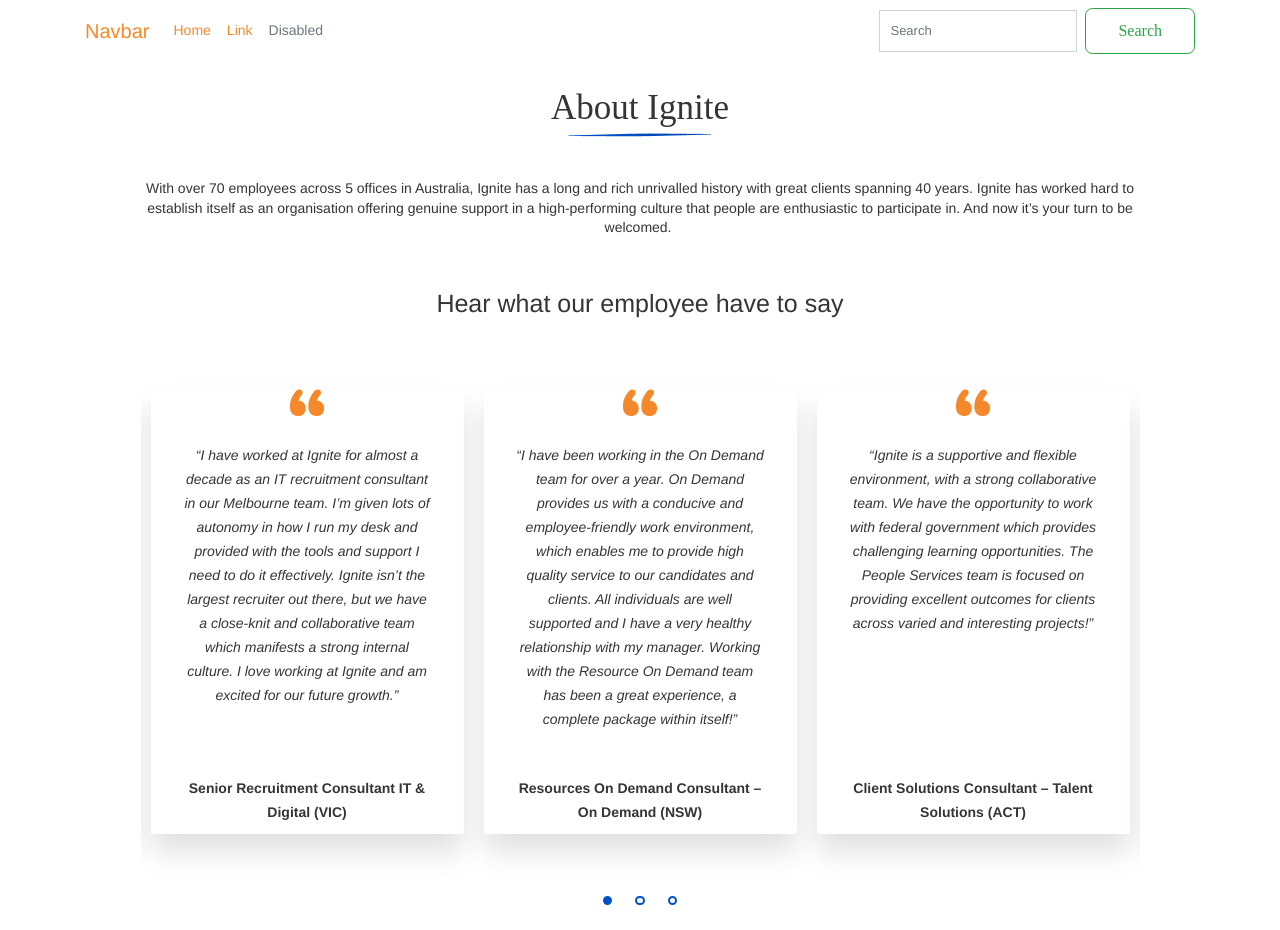
After one commit to dgadigital/Ignite, a PHP site: page /testimonial-slider.html in a window 1280 px wide. The commit adds this page. Run offline with PHP 8.4, Linux system fonts and the light colour scheme; style sheets or scripts are compiled from the project's sources; some web fonts are replaced.

```diff
--- a/src/styles/main.scss
+++ b/src/styles/main.scss
@@ -45,11 +45,13 @@
   'sections/icon-cards',
   'sections/job-cards',
   'sections/logo-carousel',
+  'sections/testimonial-slider',
   'sections/two-column-round-image',
   'sections/_two-column-text-image',
   'sections/full-width-text.scss',
   'sections/board-members.scss',
   'sections/two-colum-text-form',
+  'sections/two-column-banner',
   'sections/_faq-accordion',
   'sections/_home-about',
   'sections/_profile-carousel',
--- /dev/null
+++ b/src/styles/sections/_testimonial-slider.scss
@@ -0,0 +1,123 @@
+.testimonial-slider{
+
+    padding: 25px 0;
+
+  .testimonial-container{
+      max-width: 999px;
+      padding: 0px;
+      .section-title{
+          display: flex;
+          justify-content: center;
+          margin-bottom: 30px;
+      }
+      .section-description{
+        text-align: center;
+      }
+      .section-subtitle{
+        margin: 37px auto;
+        font-style: normal;
+        font-weight: 500;
+        font-size: 25px;
+        line-height: 57px;
+        text-align: center;
+        color: #353535;
+      }
+      .testimonial-row{
+
+        .slick-dots {
+            display: flex;
+            justify-content: center;
+            align-items: center;
+            padding: 0;
+            margin: 0;
+            margin-top: 10px;
+
+            list-style: none;
+            text-align: center;
+
+
+            li {
+              display: flex;
+              justify-content: center;
+              align-items: center;
+              margin: 0 11.5px;
+
+              button {
+                padding: 0;
+                width: 9.62px;
+                height: 9.62px;
+                border-radius: 100%;
+                border: 2px solid #0050CA;
+                text-indent: -9999px;
+                background-color: #ffffff;
+
+              }
+
+              &.slick-active button {
+                background-color: #0050CA; /* Customize the active dot color */
+
+              }
+            }
+
+        }
+
+        .slick-list.draggable{
+            margin: auto;
+            padding-bottom: 42px;
+
+          .testimonial-content{
+              padding: 10px;
+              padding-top: 20px;
+              .testimonial-card{
+                  min-height: 444.21px;
+                    @media(max-width: 768px){
+                      min-height: fit-content
+                    }
+                  padding: 32px;
+                  padding-top: 50px;
+                  padding-bottom: 10px;
+                  background: #FFFFFF;
+                  box-shadow: 0px 18px 27px rgba(0, 0, 0, 0.122132);
+                  img{
+                    margin: auto;
+                    margin-top: -50px;
+                    margin-bottom: 27px;
+                  }
+                  .testimony-wrapper{
+                    display: flex;
+                    flex-direction: column;
+                    justify-content: space-between;
+                    min-height: 381px;
+                      @media(max-width: 768px){
+                        min-height: 240px;
+                      }
+                    .testimonial-text{
+                      font-style: italic;
+                      font-weight: 400;
+                      font-size: 14px;
+                      line-height: 24px;
+                      text-align: center;
+                      color: #353535;
+                    }
+                    .reviewer-details{
+                      .reviewer-position{
+                        font-style: normal;
+                        font-weight: 600;
+                        font-size: 14px;
+                        line-height: 24px;
+                        text-align: center;
+                        color: #353535;
+                      }
+                    }
+
+                  }
+              }
+          }
+
+        }
+
+
+      }
+
+  }
+}
--- /dev/null
+++ b/src/testimonial-slider.html
@@ -0,0 +1,224 @@
+<!DOCTYPE html>
+<html lang="en">
+
+<head>
+  <meta charset="utf-8">
+  <meta http-equiv="X-UA-Compatible" content="IE=edge">
+  <meta name="viewport" content="width=device-width, initial-scale=1, maximum-scale=1" />
+  <meta name="description" content="">
+  <meta name="author" content="">
+  <meta name="format-detection" content="telephone=no">
+
+  <title>Modular Gulp Template</title>
+
+  <link rel="icon" href="./assets/images/favicon.ico">
+  <link rel="stylesheet" type="text/css" href="./styles/main.min.css">
+  <link rel="stylesheet" type="text/css" href="./styles/slick.css">
+  <link rel="stylesheet" type="text/css" href="./styles/slick.css">
+
+  <!--[if lte IE 9]>
+    <link href="stylesheets/non-responsive.css" rel="stylesheet" />
+  <![endif]-->
+
+  <!-- HTML5 shim and Respond.js for IE8 support of HTML5 elements and media queries -->
+  <!--[if lt IE 9]>
+      <script src="https://oss.maxcdn.com/html5shiv/3.7.2/html5shiv.min.js"></script>
+      <script src="https://oss.maxcdn.com/respond/1.4.2/respond.min.js"></script>
+  <![endif]-->
+</head>
+
+<body>
+  <!--[if lt IE 9]>
+    <div id="browser-notification" class="alert alert-danger">
+      <div class="container">
+        We are sorry but it looks like your <a href="http://www.whatbrowser.org/intl/en_us/" target=_blank>browser</a> doesn't support our website features. In order to get the full experience please download a new version of <a title="Download Chrome" href="http://www.google.com/chrome/" target=_blank>Chrome</a>, <a title="Download Safari" href="http://www.apple.com/safari/download/" target=_blank>Safari</a>, <a title="Download Firefox" href="http://www.mozilla.com/firefox/" target=_blank>Firefox</a>, or <a title="Download Internet Explorer" href="http://www.microsoft.com/windows/internet-explorer/default.aspx" target=_blank>Internet Explorer</a>.
+      </div>
+    </div>
+  <![endif]-->
+
+  <header>
+    <nav class="navbar navbar-expand-md">
+      <div class="container">
+        <a href="#" class="navbar-brand">Navbar</a>
+        <button class="navbar-toggler navbar-toggler-right" type="button" data-toggle="collapse" data-target="#navbarSupportedContent"
+          aria-controls="navbarSupportedContent" aria-expanded="false" aria-label="Toggle navigation">
+          <span class="icon-bar"></span>
+          <span class="icon-bar"></span>
+          <span class="icon-bar"></span>
+        </button>
+        <div class="collapse navbar-collapse" id="navbarSupportedContent">
+          <ul class="navbar-nav mr-auto">
+            <li class="nav-item active">
+              <a href="#" class="nav-link">Home
+                <span class="sr-only">(current)</span>
+              </a>
+            </li>
+            <li class="nav-item">
+              <a href="#" class="nav-link">Link</a>
+            </li>
+            <li class="nav-item">
+              <a href="#" class="nav-link disabled">Disabled</a>
+            </li>
+          </ul>
+          <form class="form-inline my-2 my-lg-0">
+            <input class="form-control mr-sm-2" type="text" placeholder="Search">
+            <button class="btn btn-outline-success my-2 my-sm-0" type="submit">Search</button>
+          </form>
+        </div>
+      </div>
+    </nav>
+  </header>
+
+  <main class="services">
+
+    <section class="testimonial-slider">
+        <div class="testimonial-container container">
+            <div class="section-title">
+                <h2><span>About Ignite</span></h2>
+            </div>
+            <div class="section-description">
+                With over 70 employees across 5 offices in Australia, Ignite has a long and rich unrivalled history with great clients spanning 40 years. Ignite has worked hard to establish itself as an organisation offering genuine support in a high-performing culture that people are enthusiastic to participate in. And now it’s your turn to be welcomed.
+            </div>
+            <div class="section-subtitle">
+                Hear what our employee have to say
+            </div>
+
+            <div class="testimonial-row ">
+                <div class="testimonial-content">
+                    <div class="testimonial-card">
+                        <img src="./assets/images/quote.svg"/>
+                        <div class="testimony-wrapper">
+                            <div class="testimonial-text">“I have worked at Ignite for almost a decade as an IT recruitment consultant in our Melbourne team. I’m given lots of autonomy in how I run my desk and provided with the tools and support I need to do it effectively. Ignite isn’t the largest recruiter out there, but we have a close-knit and collaborative team which manifests a strong internal culture. I love working at Ignite and am excited for our future growth.”</div>
+                            <div class="reviewer-details">
+                                <div class="reviewer-name"></div>
+                                <div class="reviewer-position">Senior Recruitment Consultant IT & Digital (VIC)</div>
+                            </div>
+                        </div>
+                    </div>
+
+                </div>
+                <div class="testimonial-content">
+                    <div class="testimonial-card">
+                        <img src="./assets/images/quote.svg"/>
+                        <div class="testimony-wrapper">
+                            <div class="testimonial-text">“I have been working in the On Demand team for over a year. On Demand provides us with a conducive and employee-friendly work environment, which enables me to provide high quality service to our candidates and clients. All individuals are well supported and I have a very healthy relationship with my manager. Working with the Resource On Demand team has been a great experience, a complete package within itself!”</div>
+                            <div class="reviewer-details">
+                                <div class="reviewer-name"></div>
+                                <div class="reviewer-position">Resources On Demand Consultant – On Demand (NSW)</div>
+                            </div>
+                        </div>
+                    </div>
+
+                </div>
+                <div class="testimonial-content">
+                    <div class="testimonial-card">
+                    <img src="./assets/images/quote.svg"/>
+                    <div class="testimony-wrapper">
+                        <div class="testimonial-text">“Ignite is a supportive and flexible environment, with a strong collaborative team. We have the opportunity to work with federal government which provides challenging learning opportunities. The People Services team is focused on providing excellent outcomes for clients across varied and interesting projects!”</div>
+                        <div class="reviewer-details">
+                            <div class="reviewer-name"></div>
+                            <div class="reviewer-position">Client Solutions Consultant – Talent Solutions (ACT)</div>
+                        </div>
+                    </div>
+                    </div>
+
+                </div>
+                <div class="testimonial-content">
+                    <div class="testimonial-card">
+                        <img src="./assets/images/quote.svg"/>
+                        <div class="testimony-wrapper">
+                            <div class="testimonial-text">“I have worked at Ignite for almost a decade as an IT recruitment consultant in our Melbourne team. I’m given lots of autonomy in how I run my desk and provided with the tools and support I need to do it effectively. Ignite isn’t the largest recruiter out there, but we have a close-knit and collaborative team which manifests a strong internal culture. I love working at Ignite and am excited for our future growth.”</div>
+                            <div class="reviewer-details">
+                                <div class="reviewer-name"></div>
+                                <div class="reviewer-position">Senior Recruitment Consultant IT & Digital (VIC)</div>
+                            </div>
+                        </div>
+                    </div>
+
+                </div>
+                <div class="testimonial-content">
+                    <div class="testimonial-card">
+                        <img src="./assets/images/quote.svg"/>
+                        <div class="testimony-wrapper">
+                            <div class="testimonial-text">“I have been working in the On Demand team for over a year. On Demand provides us with a conducive and employee-friendly work environment, which enables me to provide high quality service to our candidates and clients. All individuals are well supported and I have a very healthy relationship with my manager. Working with the Resource On Demand team has been a great experience, a complete package within itself!”</div>
+                            <div class="reviewer-details">
+                                <div class="reviewer-name"></div>
+                                <div class="reviewer-position">Resources On Demand Consultant – On Demand (NSW)</div>
+                            </div>
+                        </div>
+                    </div>
+
+                </div>
+                <div class="testimonial-content">
+                    <div class="testimonial-card">
+                    <img src="./assets/images/quote.svg"/>
+                    <div class="testimony-wrapper">
+                        <div class="testimonial-text">“Ignite is a supportive and flexible environment, with a strong collaborative team. We have the opportunity to work with federal government which provides challenging learning opportunities. The People Services team is focused on providing excellent outcomes for clients across varied and interesting projects!”</div>
+                        <div class="reviewer-details">
+                            <div class="reviewer-name"></div>
+                            <div class="reviewer-position">Client Solutions Consultant – Talent Solutions (ACT)</div>
+                        </div>
+                    </div>
+                    </div>
+
+                </div>
+                <div class="testimonial-content">
+                    <div class="testimonial-card">
+                        <img src="./assets/images/quote.svg"/>
+                        <div class="testimony-wrapper">
+                            <div class="testimonial-text">“I have worked at Ignite for almost a decade as an IT recruitment consultant in our Melbourne team. I’m given lots of autonomy in how I run my desk and provided with the tools and support I need to do it effectively. Ignite isn’t the largest recruiter out there, but we have a close-knit and collaborative team which manifests a strong internal culture. I love working at Ignite and am excited for our future growth.”</div>
+                            <div class="reviewer-details">
+                                <div class="reviewer-name"></div>
+                                <div class="reviewer-position">Senior Recruitment Consultant IT & Digital (VIC)</div>
+                            </div>
+                        </div>
+                    </div>
+
+                </div>
+                <div class="testimonial-content">
+                    <div class="testimonial-card">
+                        <img src="./assets/images/quote.svg"/>
+                        <div class="testimony-wrapper">
+                            <div class="testimonial-text">“I have been working in the On Demand team for over a year. On Demand provides us with a conducive and employee-friendly work environment, which enables me to provide high quality service to our candidates and clients. All individuals are well supported and I have a very healthy relationship with my manager. Working with the Resource On Demand team has been a great experience, a complete package within itself!”</div>
+                            <div class="reviewer-details">
+                                <div class="reviewer-name"></div>
+                                <div class="reviewer-position">Resources On Demand Consultant – On Demand (NSW)</div>
+                            </div>
+                        </div>
+                    </div>
+
+                </div>
+                <div class="testimonial-content">
+                    <div class="testimonial-card">
+                    <img src="./assets/images/quote.svg"/>
+                    <div class="testimony-wrapper">
+                        <div class="testimonial-text">“Ignite is a supportive and flexible environment, with a strong collaborative team. We have the opportunity to work with federal government which provides challenging learning opportunities. The People Services team is focused on providing excellent outcomes for clients across varied and interesting projects!”</div>
+                        <div class="reviewer-details">
+                            <div class="reviewer-name"></div>
+                            <div class="reviewer-position">Client Solutions Consultant – Talent Solutions (ACT)</div>
+                        </div>
+                    </div>
+                    </div>
+
+                </div>
+            </div>
+        </div>
+    </section>
+
+
+  </main>
+
+  <!-- build:js scripts/about.min.js -->
+  <script src="./scripts/vendors/jquery.min.js"></script>
+  <script src="./scripts/vendors/popper.min.js"></script>
+  <script src="./scripts/vendors/bootstrap.min.js"></script>
+  <script src="./scripts/vendors/slick.min.js"></script>
+  <script src="./scripts/vendors/swiper.min.js"></script>
+  <script src="./scripts/core/base.js"></script>
+  <script src="./scripts/modules/theme-module.js"></script>
+  <script src="./scripts/bootstrapper.js"></script>
+  <!-- endbuild -->
+
+</body>
+
+</html>
```
Also changed, not shown: src/scripts/modules/theme-module.js (+26 -0 lines), src/styles/sections/_two-column-banner.scss (added, +130 -0 lines), src/two-column-banner.html (added, +165 -0 lines), src/assets/images/The-day-begins.png (added), src/assets/images/find-the-perfect-fit.png (added), src/assets/images/quote.svg (added), src/assets/images/the-search.png (added).
